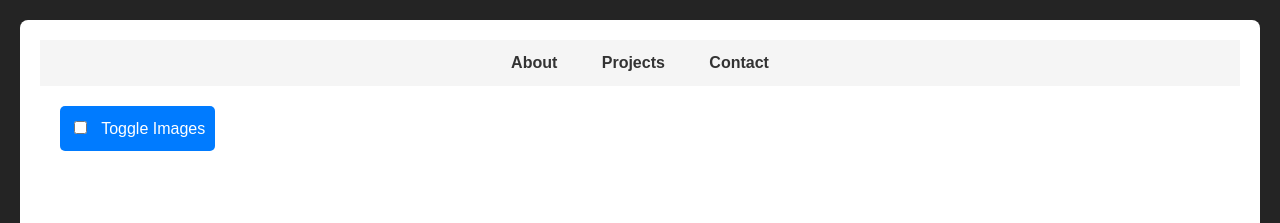
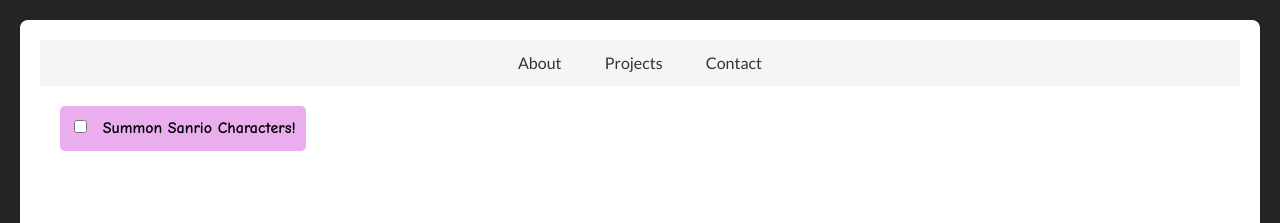
Before and after one commit to tommyly471/3d-website, a website built with Vite: page index.html in a window 1280 px wide. Shown: the top 223 px of the page. Built offline with nearby package versions, Linux system fonts and the light colour scheme.

Commit message:
changed sanrio button name/color and added fonts

```diff
--- a/index.html
+++ b/index.html
@@ -42,7 +42,7 @@
 
     <div class="toggle-container">
         <label>
-            <input type="checkbox" id="toggle-images"> Toggle Images
+            <input type="checkbox" id="toggle-images"> Summon Sanrio Characters!
         </label>
     </div>
 
--- a/style.css
+++ b/style.css
@@ -29,7 +29,7 @@
 body {
     border-radius: 8px;
     padding: 20px;
-    font-family: 'Arial', sans-serif;
+    font-family: 'Lato', sans-serif;
     line-height: 1.6;
     margin: 20px;
     background-color: #f5f5f5;
@@ -442,9 +442,10 @@
 }
 
 .toggle-container label {
+  font-family: 'Comic Neue', sans-serif;
   cursor: pointer;
-  background-color: #007bff;
-  color: white;
+  background-color: #eaaeef;
+  color: rgb(0, 0, 0);
   padding: 10px;
   border-radius: 5px;
   display: inline-block;
@@ -455,5 +456,23 @@
 }
 
 .toggle-container label:hover {
-  background-color: #0056b3;
+  background-color: #faa4f7;
 }
+
+@font-face {
+  font-family: 'Comic Neue';
+  src: url('fonts/ComicNeue-Bold.ttf') format('truetype'),
+       url('fonts/ComicNeue-Italic.ttf') format('truetype'),
+       url('fonts/ComicNeue-Regular.ttf') format('truetype');
+  font-weight: 400;
+  font-style: normal;
+}
+
+@font-face {
+  font-family: 'Lato';
+  src: url('fonts/Lato-Regular.ttf') format('truetype'),
+       url('fonts/Lato-Bold.ttf') format('truetype'),
+       url('fonts/Lato-Italic.ttf') format('truetype');
+  font-weight: 400;
+  font-style: normal;
+}
```
Also changed, not shown: fonts/ComicNeue-Bold.ttf (added), fonts/ComicNeue-Italic.ttf (added), fonts/ComicNeue-Regular.ttf (added), fonts/Lato-Bold.ttf (added), fonts/Lato-Italic.ttf (added), fonts/Lato-Regular.ttf (added).
